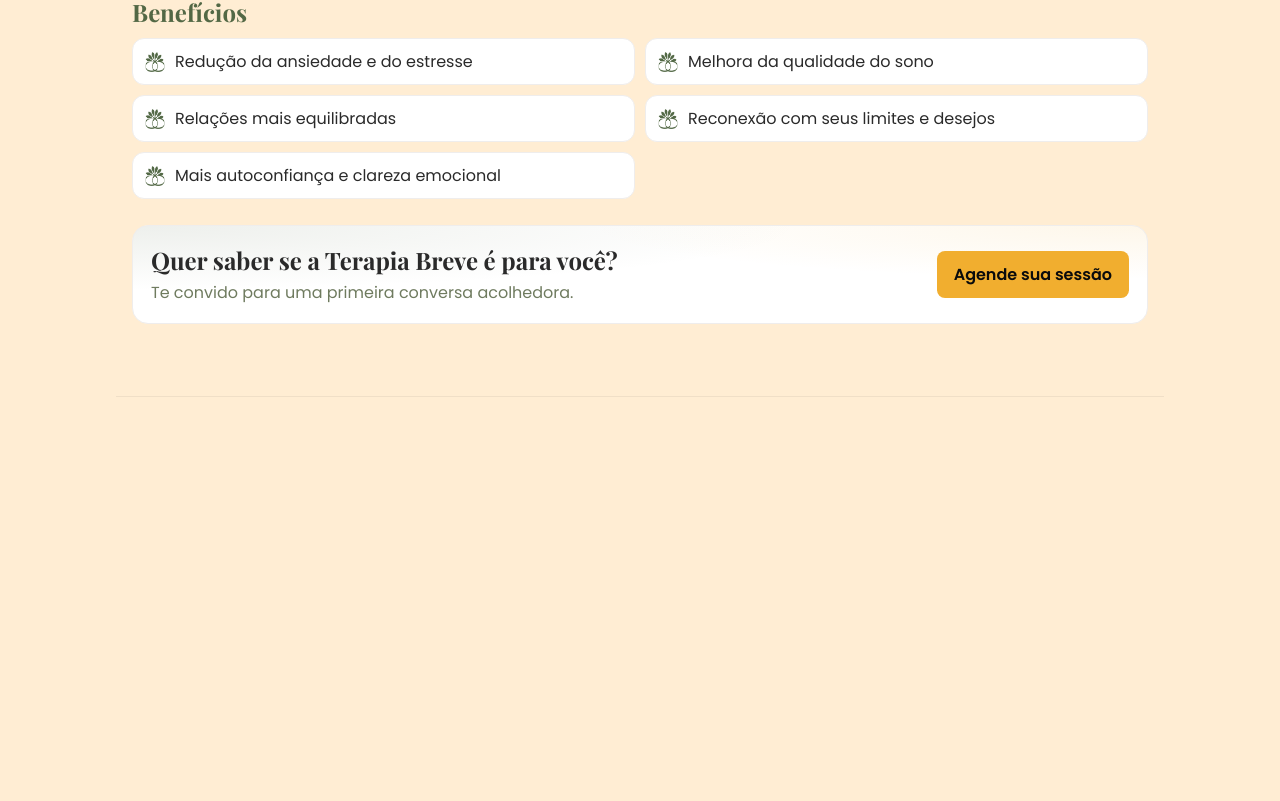
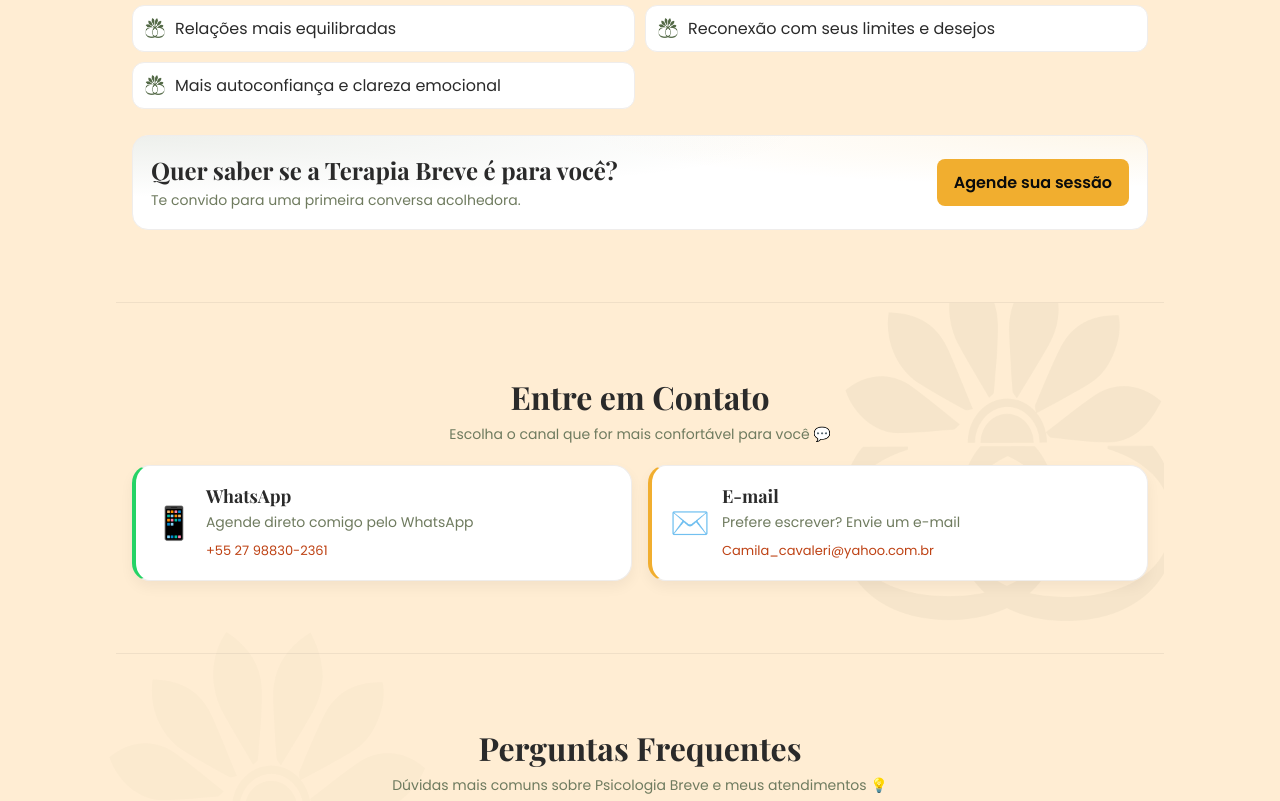
Before and after one commit to rafamagoli/Website_CC, a React (Vite) app in the folder website-cc/: page / in a window 1280 px wide. Shown: the part 1996-2797 px from the top of the page. Before the commit the page ends 2473 px from the top, so only its background shows below. Built offline with nearby package versions, Linux system fonts and the light colour scheme.

Commit message:
feat (app): inserted import of new sections

```diff
--- a/website-cc/src/App.jsx
+++ b/website-cc/src/App.jsx
@@ -1,8 +1,9 @@
-// App.jsx — main composition
 import Navbar from './assets/components/navbar/Navbar.jsx'
 import Home from './sections/home/Home.jsx'
 import About from './sections/about/About.jsx'
 import Services from './sections/services/Services.jsx'
+import Contact from './sections/contact/Contact.jsx'
+import FAQ from './sections/faq/FAQ.jsx'
 import './index.css'
 import './App.css'
 
@@ -14,6 +15,8 @@ export default function App() {
         <Home />
         <About />
         <Services />
+        <Contact />
+        <FAQ />
       </main>
     </>
   )
```
